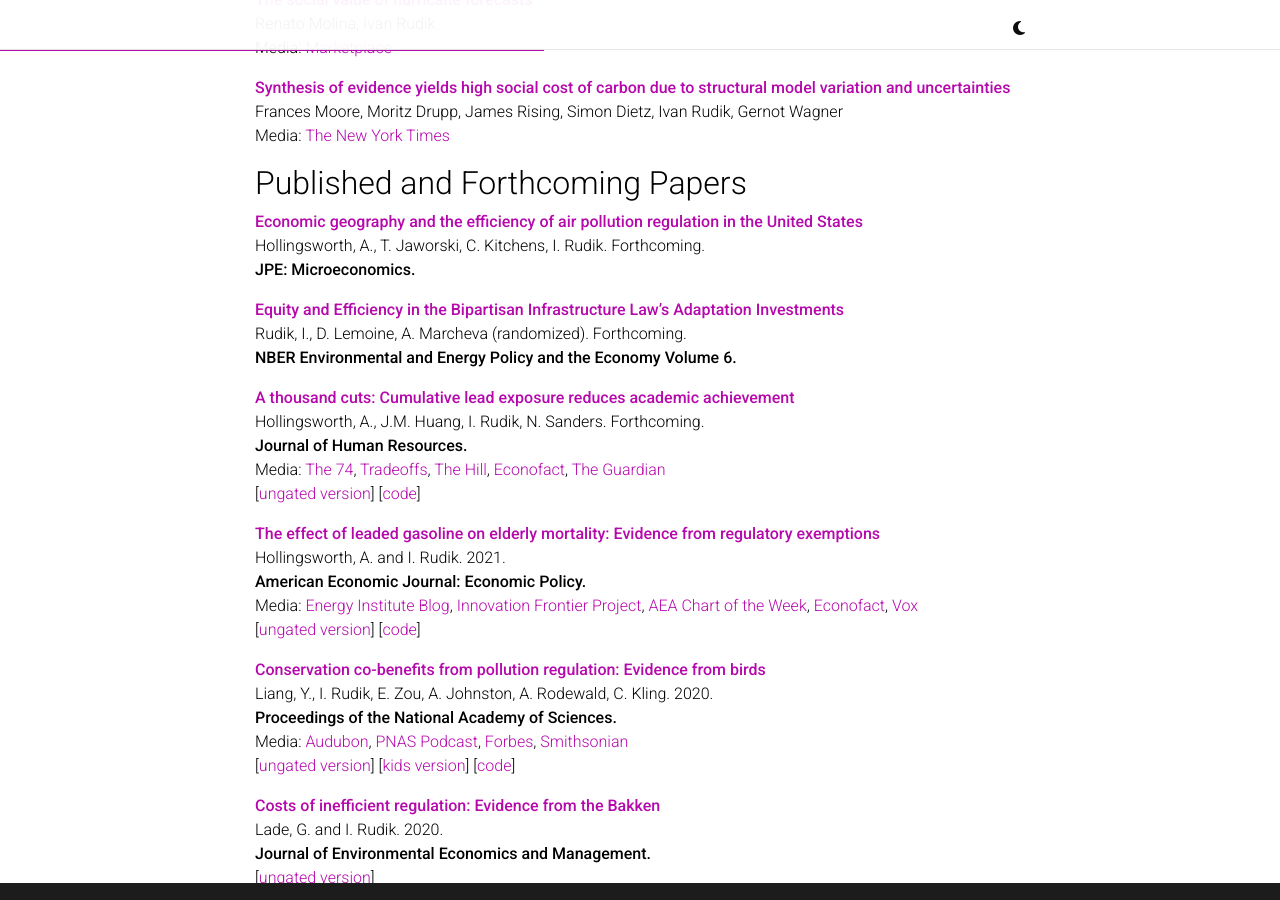
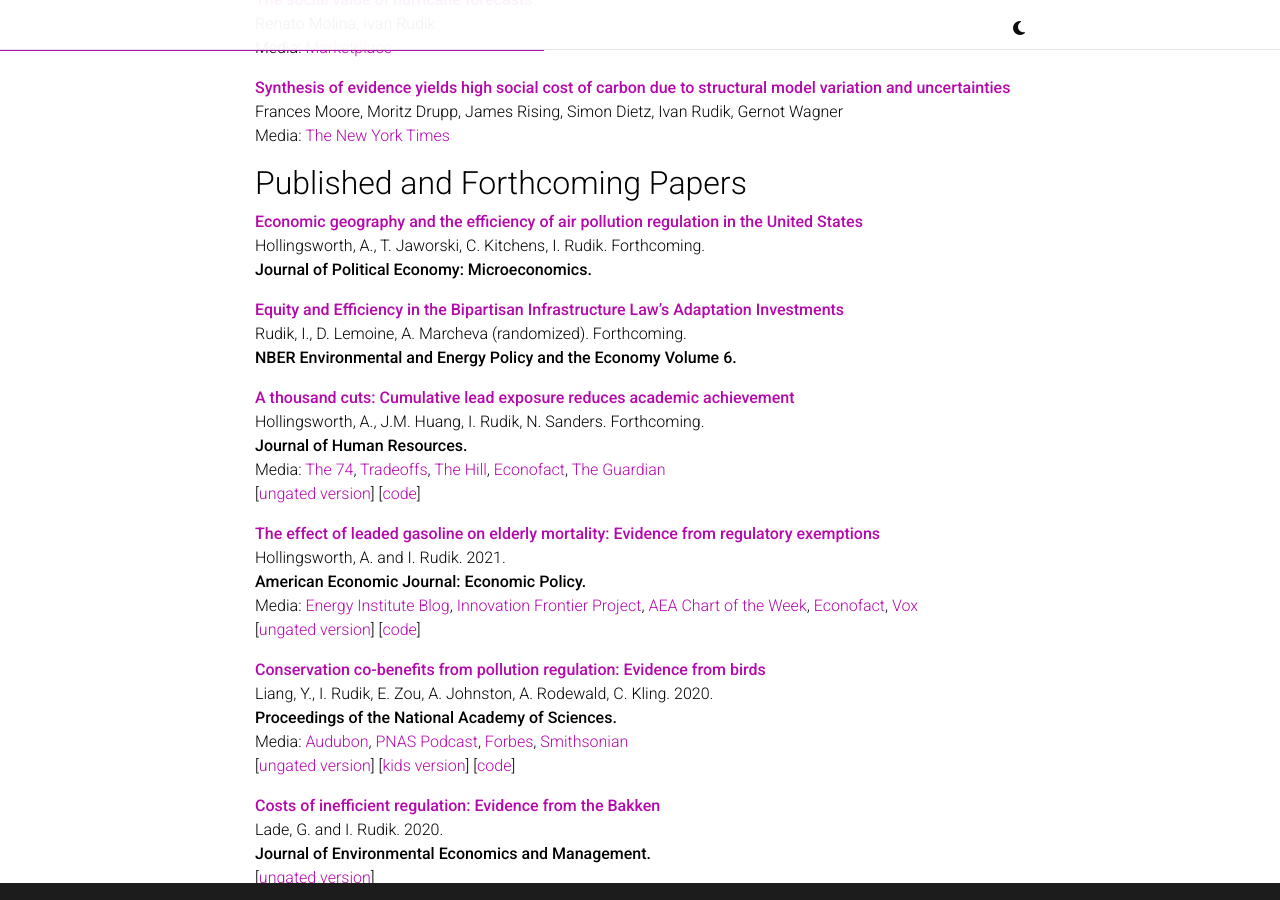
Before and after one commit to irudik/irudik.github.io, a Jekyll site: the page built from _pages/about.md, in a window 1280 px wide and 900 px high, scrolled down 899 px. Built offline with Jekyll 4.4.1, drawn with Linux system fonts in a browser that asks for light colours; comment, search, counter and statistics services are not loaded; a style sheet for code colours, icons or effects is not loaded.

Commit message:
jpe mic v2

```diff
--- a/_pages/about.md
+++ b/_pages/about.md
@@ -67,7 +67,7 @@ Media: [The New York Times](https://www.nytimes.com/2024/06/20/business/economy/
 
 **[Economic geography and the efficiency of air pollution regulation in the United States](https://osf.io/preprints/socarxiv/x6fuw/)**
 Hollingsworth, A., T. Jaworski, C. Kitchens, I. Rudik. Forthcoming.
-**JPE: Microeconomics.**
+**Journal of Political Economy: Microeconomics.**
 
 **[Equity and Efficiency in the Bipartisan Infrastructure Law’s Adaptation Investments](https://www.nber.org/books-and-chapters/environmental-and-energy-policy-and-economy-volume-6/equity-and-efficiency-bipartisan-infrastructure-laws-adaptation-investments)**
 Rudik, I., D. Lemoine, A. Marcheva (randomized). Forthcoming.
```
